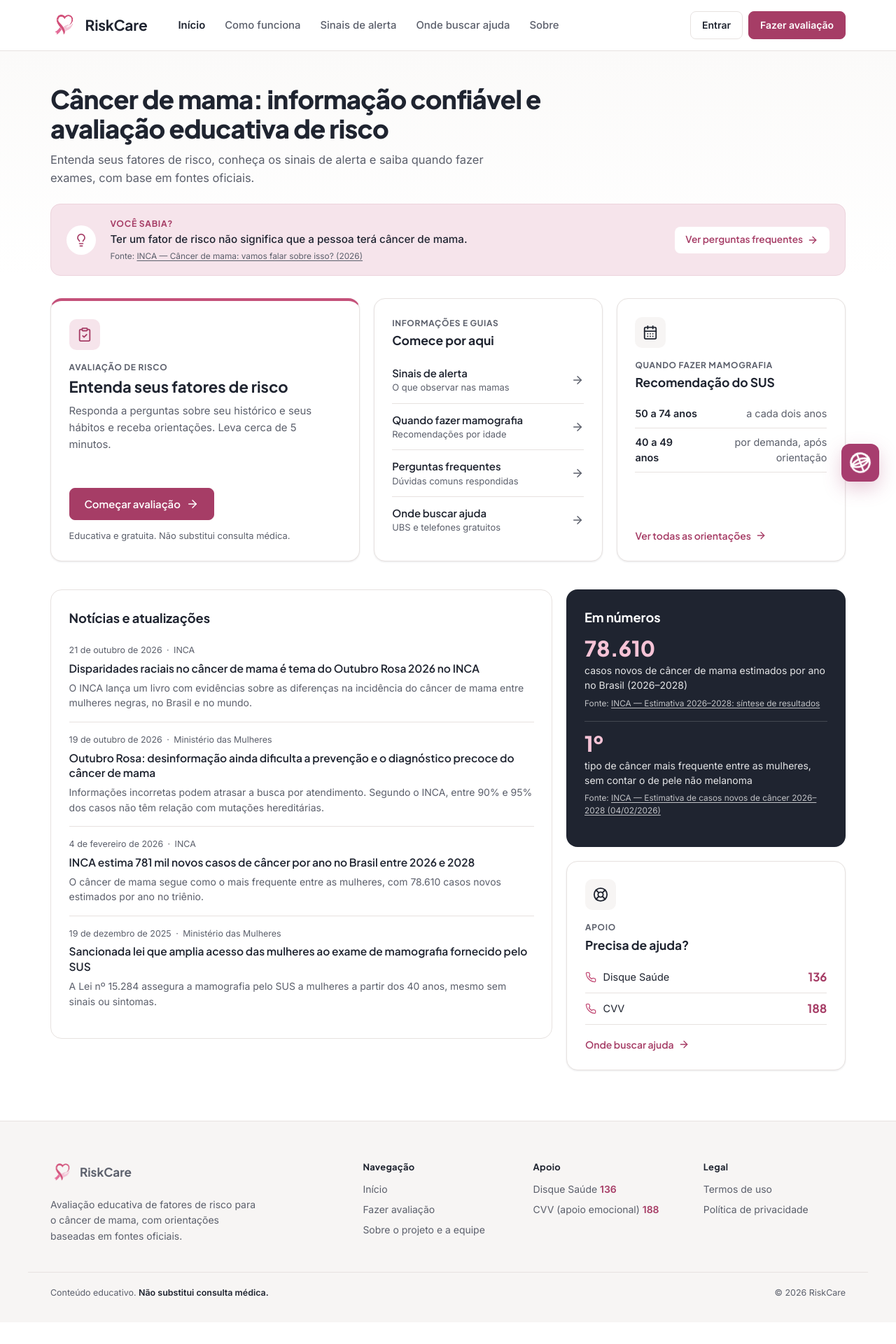
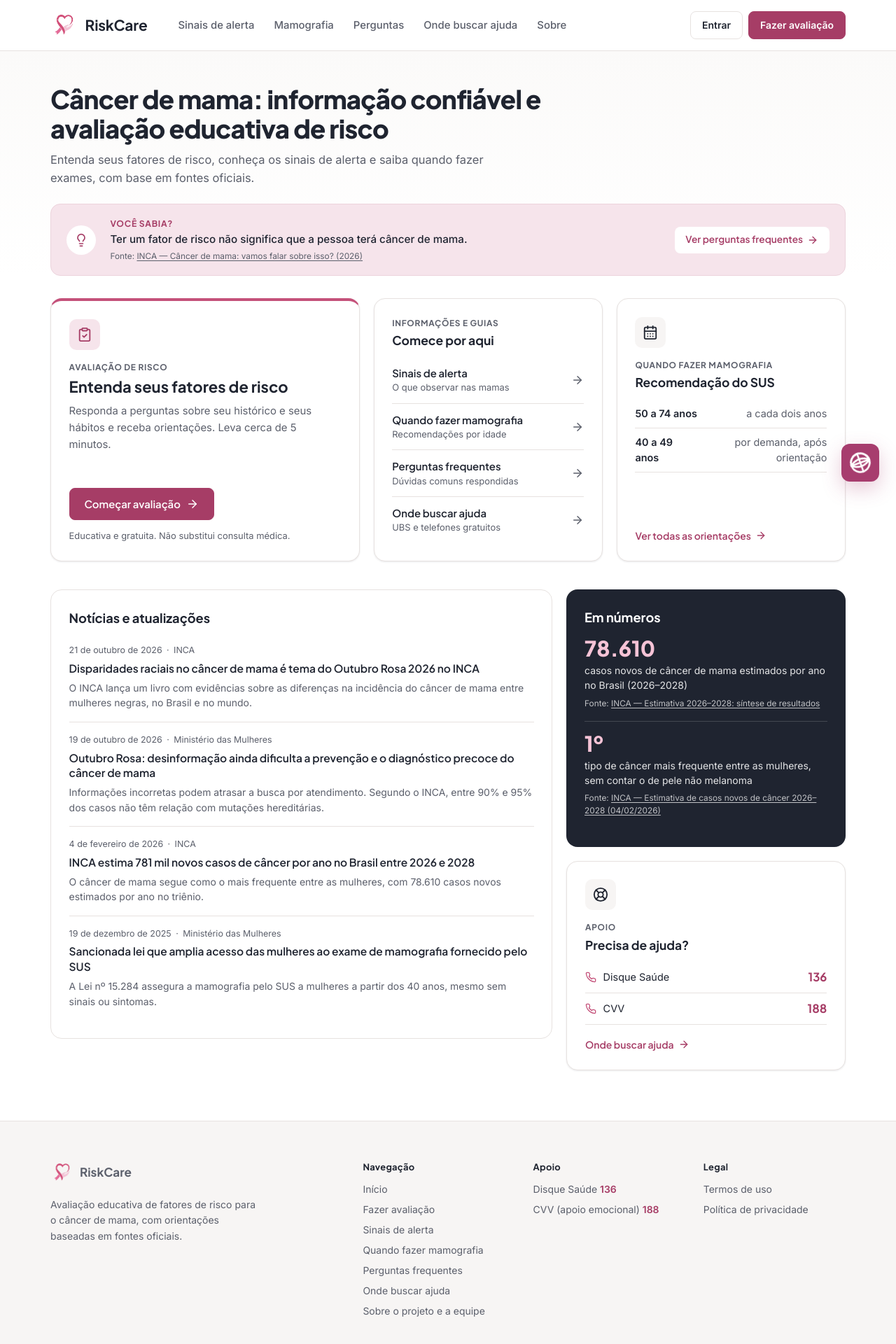
Before and after one commit to CaioRenatoDot/IHCTrabalhoMarcosUP1, a React (Vite) app: page / in a window 1280 px wide. Shown: the top 1920 px of the page at 70% size. Before the commit the page ends 1889 px from the top, so only its background shows below. Built offline with nearby package versions, Linux system fonts and the light colour scheme; no server answers.

Commit message:
feat(layout): menu e rodapé apontando para as páginas de conteúdo

```diff
--- a/src/components/Footer.jsx
+++ b/src/components/Footer.jsx
@@ -27,6 +27,18 @@ function Footer() {
             </li>
             <li>
               <InternalLink href="/formulario">Fazer avaliação</InternalLink>
+            </li>
+            <li>
+              <InternalLink href="/sinais-de-alerta">Sinais de alerta</InternalLink>
+            </li>
+            <li>
+              <InternalLink href="/mamografia">Quando fazer mamografia</InternalLink>
+            </li>
+            <li>
+              <InternalLink href="/perguntas-frequentes">Perguntas frequentes</InternalLink>
+            </li>
+            <li>
+              <InternalLink href="/onde-buscar-ajuda">Onde buscar ajuda</InternalLink>
             </li>
             <li>
               <InternalLink href="/sobre-projeto">Sobre o projeto e a equipe</InternalLink>
--- a/src/components/Navbar.jsx
+++ b/src/components/Navbar.jsx
@@ -5,10 +5,10 @@ import ConfirmModal from './ConfirmModal.jsx'
 import { getAssessmentStorageKey, readStoredAssessment } from '../lib/riskAssessmentStorage.js'
 
 const NAV_LINKS = [
-  { href: '/', label: 'Início', activePaths: ['/'] },
-  { href: '/#como-funciona', label: 'Como funciona' },
-  { href: '/#sinais', label: 'Sinais de alerta' },
-  { href: '/#apoio', label: 'Onde buscar ajuda' },
+  { href: '/sinais-de-alerta', label: 'Sinais de alerta', activePaths: ['/sinais-de-alerta'] },
+  { href: '/mamografia', label: 'Mamografia', activePaths: ['/mamografia'] },
+  { href: '/perguntas-frequentes', label: 'Perguntas', activePaths: ['/perguntas-frequentes'] },
+  { href: '/onde-buscar-ajuda', label: 'Onde buscar ajuda', activePaths: ['/onde-buscar-ajuda'] },
   { href: '/sobre-projeto', label: 'Sobre', activePaths: ['/sobre-projeto', '/cover'] },
 ]
 
```
